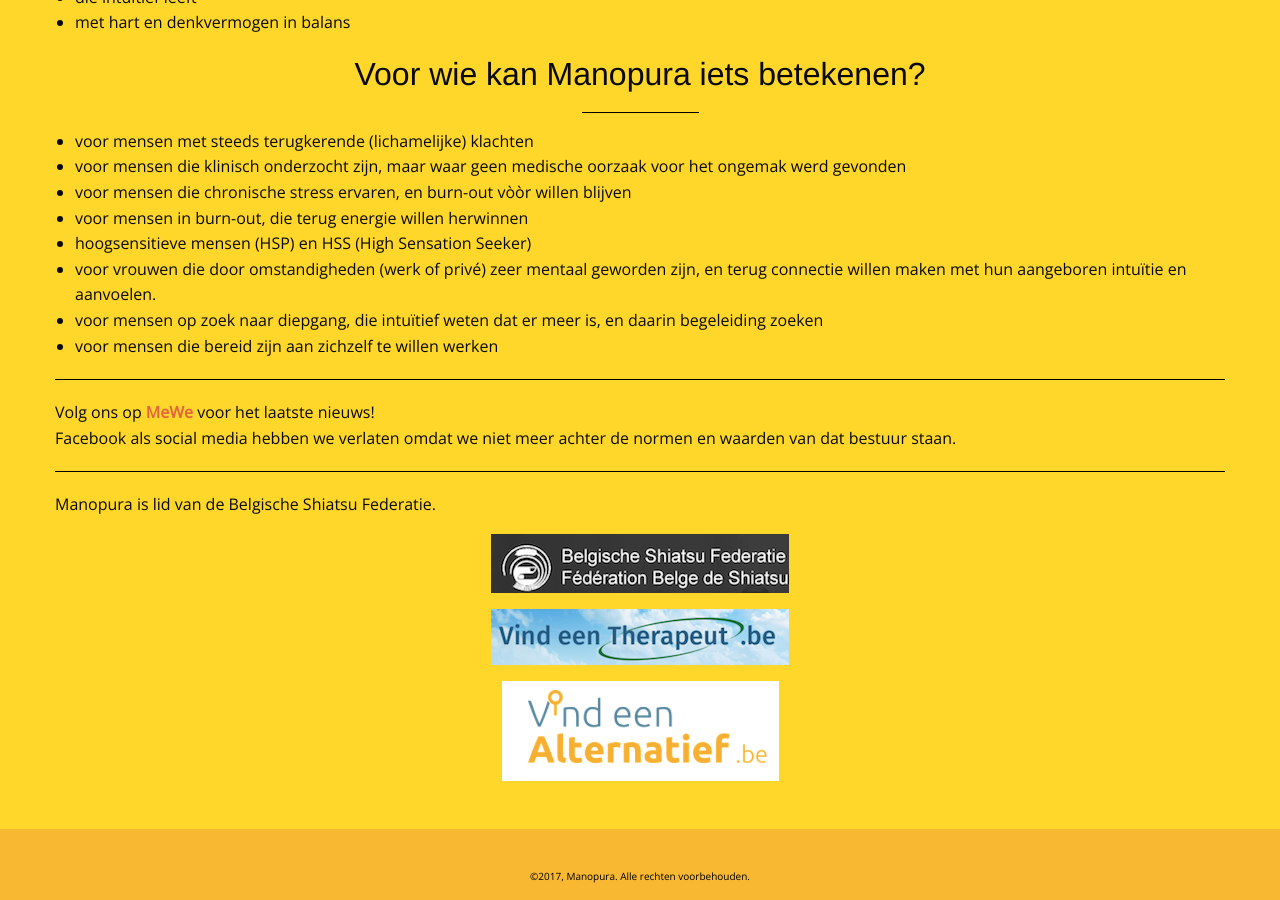
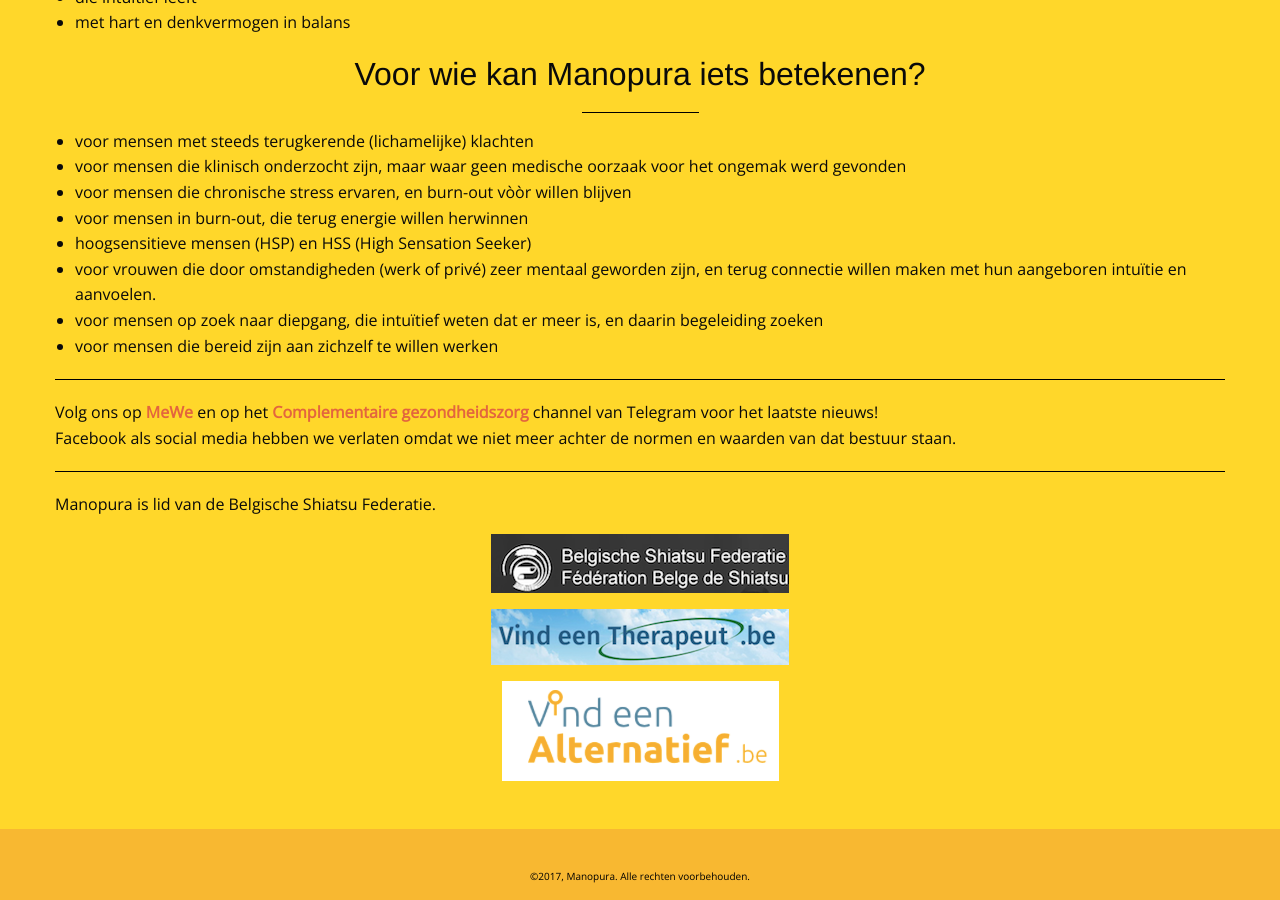
Before and after one commit to manopura/manopura.github.io, a Jekyll site: the page built from index.md, in a window 1280 px wide and 900 px high, scrolled down 2296 px. Built offline with Jekyll 4.4.1, drawn with Linux system fonts in a browser that asks for light colours; nearby versions of some CDN libraries.

Commit message:
Update index.md

```diff
--- a/index.md
+++ b/index.md
@@ -73,7 +73,7 @@ Ik streef naar
 ---
 
 
-Volg ons op [**MeWe**](https://mewe.com/p/manopura-komtotrust-mariandelathauwer) voor het laatste nieuws!
+Volg ons op [**MeWe**](https://mewe.com/p/manopura-komtotrust-mariandelathauwer) en op het [**Complementaire gezondheidszorg**](https://t.me/complementaire_gezondheidszorg) channel van Telegram  voor het laatste nieuws!
 Facebook als social media hebben we verlaten omdat we niet meer achter de normen en waarden van dat bestuur staan.
 
 ---
```
